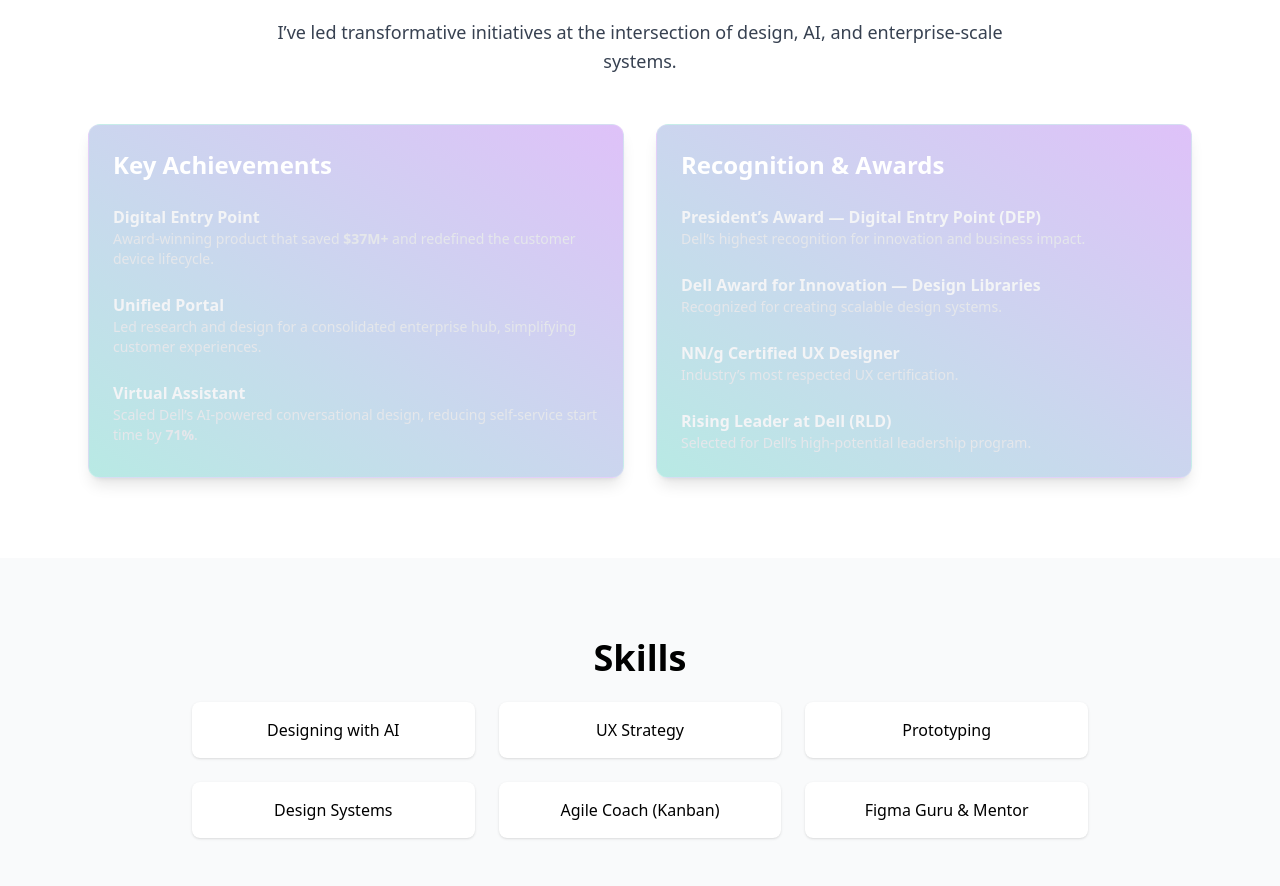
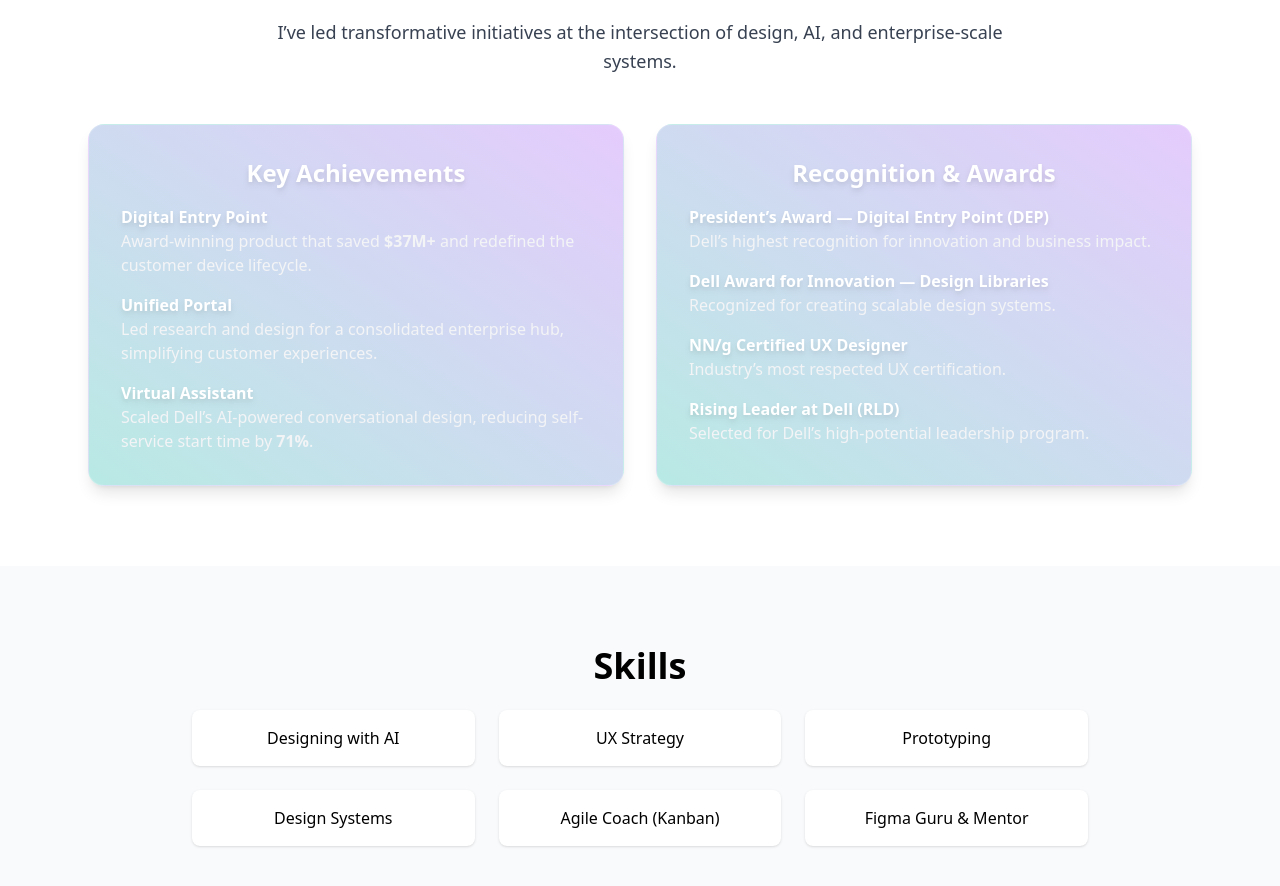
Before and after one commit to Simha1991/narasimha-portfolio, a React (Vite) app: page / in a window 1280 px wide. Shown: the part 1030-1916 px from the top of the page. Built offline with nearby package versions, Linux system fonts and the light colour scheme; the HTML template or start-up script is replaced by a standard one.

Commit message:
Update App.jsx

```diff
--- a/src/App.jsx
+++ b/src/App.jsx
@@ -177,70 +177,50 @@ function App() {
   </div>
 
   {/* Cards grid */}
-  <div className="grid md:grid-cols-2 gap-8">
-    {/* Key Achievements card */}
-    <div className="p-6 rounded-xl shadow-lg text-left
-      bg-gradient-to-tr from-teal-500/30 to-purple-600/30
-      backdrop-blur-md border border-white/20">
-      <h3 className="text-2xl font-semibold mb-6 text-white">Key Achievements</h3>
-      <ul className="space-y-6 text-gray-100">
+  <div className="grid md:grid-cols-2 gap-8 mt-12">
+  {/* Key Achievements */}
+  <div className="p-8 rounded-2xl shadow-lg bg-gradient-to-tr from-teal-500/30 to-purple-500/30 backdrop-blur-lg border border-white/20">
+    <h3 className="text-2xl font-bold mb-4 text-white drop-shadow-md">Key Achievements</h3>
+    <ul className="space-y-4 text-left">
       <li>
-          <p className="font-semibold">Digital Entry Point</p>
-          <p className="text-sm text-gray-200">
-            Award-winning product that saved <strong>$37M+</strong> and redefined
-            the customer device lifecycle.
-          </p>
+        <p className="font-semibold text-white drop-shadow-md">Digital Entry Point</p>
+        <p className="text-gray-100">Award-winning product that saved <strong>$37M+</strong> and redefined the customer device lifecycle.</p>
       </li>
       <li>
-          <p className="font-semibold">Unified Portal</p>
-          <p className="text-sm text-gray-200">
-            Led research and design for a consolidated enterprise hub, simplifying
-            customer experiences.
-          </p>
+        <p className="font-semibold text-white drop-shadow-md">Unified Portal</p>
+        <p className="text-gray-100">Led research and design for a consolidated enterprise hub, simplifying customer experiences.</p>
       </li>
       <li>
-          <p className="font-semibold">Virtual Assistant</p>
-          <p className="text-sm text-gray-200">
-            Scaled Dell’s AI-powered conversational design, reducing self-service
-            start time by <strong>71%</strong>.
-          </p>
+        <p className="font-semibold text-white drop-shadow-md">Virtual Assistant</p>
+        <p className="text-gray-100">Scaled Dell’s AI-powered conversational design, reducing self-service start time by <strong>71%</strong>.</p>
       </li>
     </ul>
   </div>
 
-    {/* Recognition card */}
-    <div className="p-6 rounded-xl shadow-lg text-left
-      bg-gradient-to-tr from-teal-500/30 to-purple-600/30
-      backdrop-blur-md border border-white/20">
-      <h3 className="text-2xl font-semibold mb-6 text-white">Recognition & Awards</h3>
-      <ul className="space-y-6 text-gray-100">
+  {/* Recognition & Awards */}
+  <div className="p-8 rounded-2xl shadow-lg bg-gradient-to-tr from-teal-500/30 to-purple-500/30 backdrop-blur-lg border border-white/20">
+    <h3 className="text-2xl font-bold mb-4 text-white drop-shadow-md">Recognition & Awards</h3>
+    <ul className="space-y-4 text-left">
       <li>
-          <p className="font-semibold">President’s Award — Digital Entry Point (DEP)</p>
-          <p className="text-sm text-gray-200">
-            Dell’s highest recognition for innovation and business impact.
-          </p>
+        <p className="font-semibold text-white drop-shadow-md">President’s Award — Digital Entry Point (DEP)</p>
+        <p className="text-gray-100">Dell’s highest recognition for innovation and business impact.</p>
       </li>
       <li>
-          <p className="font-semibold">Dell Award for Innovation — Design Libraries</p>
-          <p className="text-sm text-gray-200">
-            Recognized for creating scalable design systems.
-          </p>
+        <p className="font-semibold text-white drop-shadow-md">Dell Award for Innovation — Design Libraries</p>
+        <p className="text-gray-100">Recognized for creating scalable design systems.</p>
       </li>
       <li>
-          <p className="font-semibold">NN/g Certified UX Designer</p>
-          <p className="text-sm text-gray-200">
-            Industry’s most respected UX certification.
-          </p>
+        <p className="font-semibold text-white drop-shadow-md">NN/g Certified UX Designer</p>
+        <p className="text-gray-100">Industry’s most respected UX certification.</p>
       </li>
       <li>
-          <p className="font-semibold">Rising Leader at Dell (RLD)</p>
-          <p className="text-sm text-gray-200">
-            Selected for Dell’s high-potential leadership program.
-          </p>
+        <p className="font-semibold text-white drop-shadow-md">Rising Leader at Dell (RLD)</p>
+        <p className="text-gray-100">Selected for Dell’s high-potential leadership program.</p>
       </li>
     </ul>
   </div>
 </div>
+
 </section>
 {/* About Section ends */}
 
```
Lines whose indentation alone changed are shown as unchanged.
